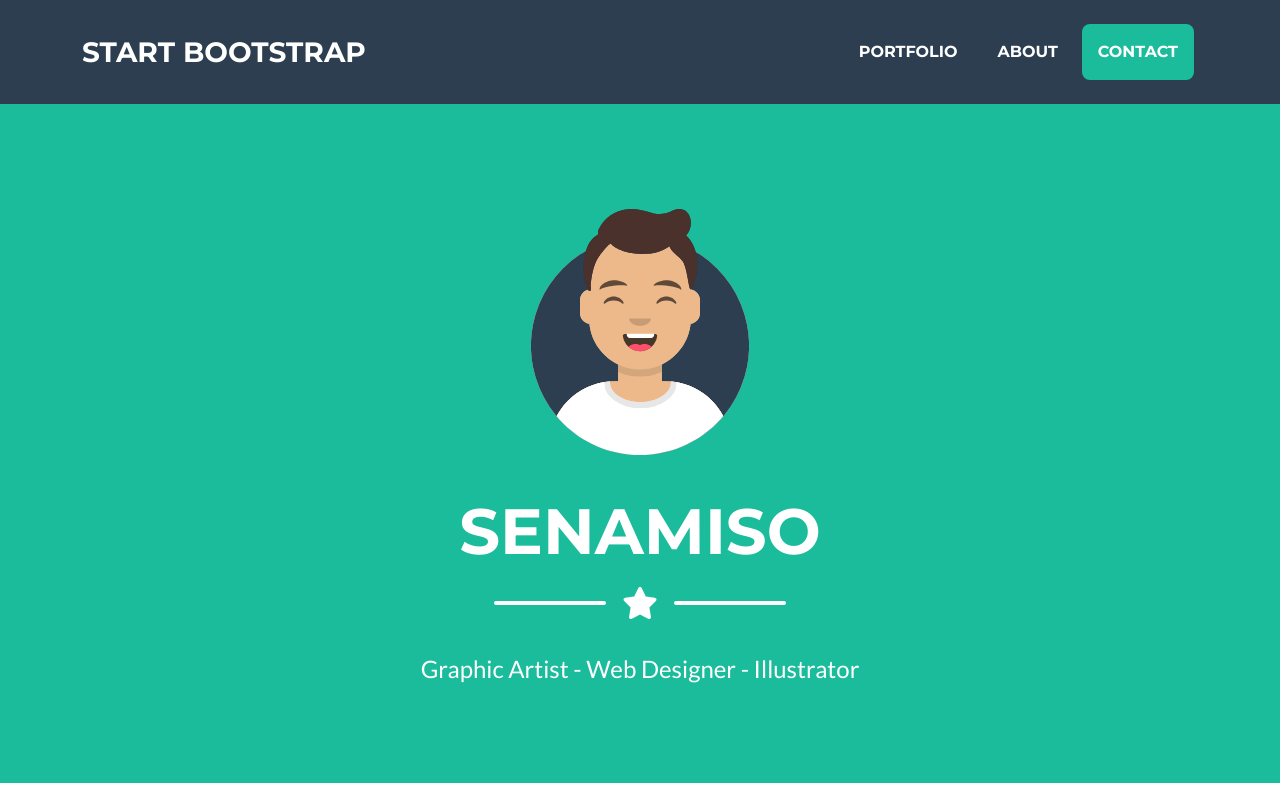
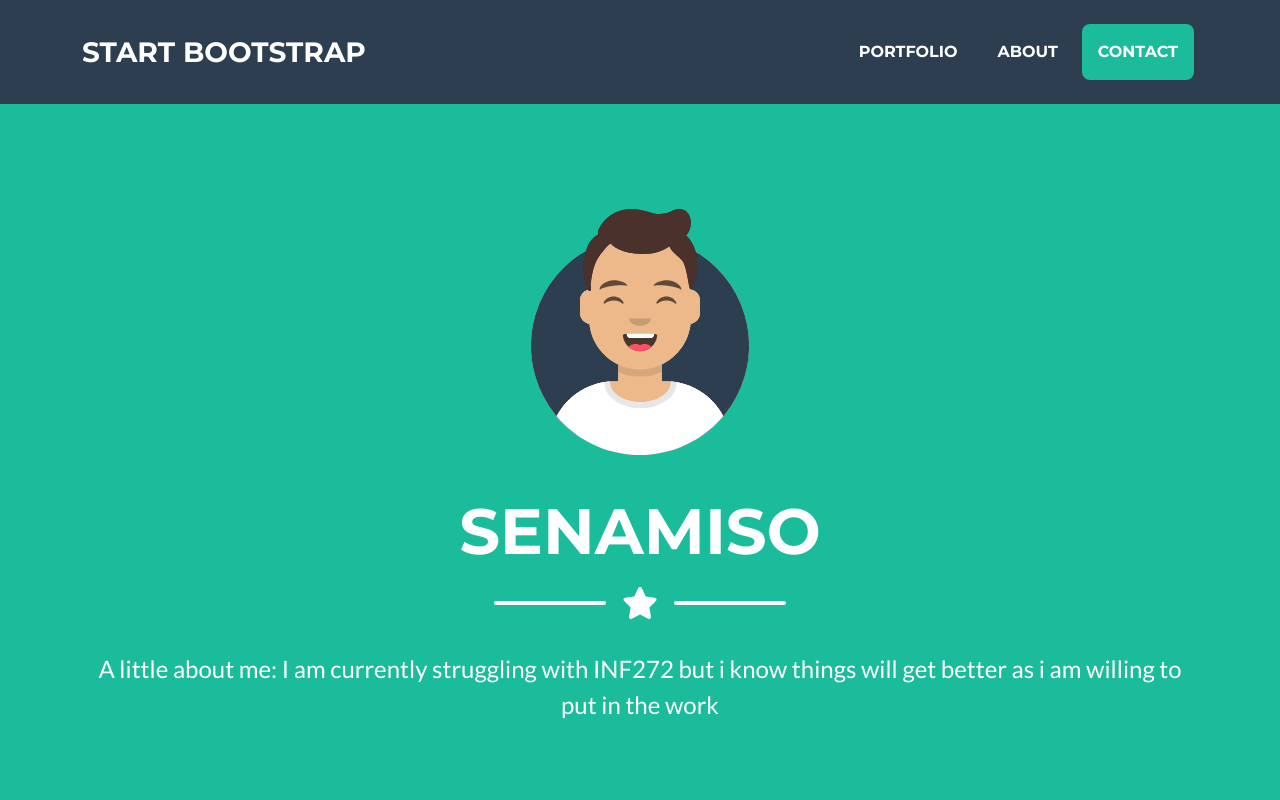
Before and after one commit to u21562246/u21562246.github.io, a plain HTML site: page index.html in a window 1280 px wide. Shown: the top 800 px of the page. Drawn offline with nearby package versions, Linux system fonts and the light colour scheme.

Commit message:
Update index.html

```diff
--- a/index.html
+++ b/index.html
@@ -48,7 +48,7 @@
                     <div class="divider-custom-line"></div>
                 </div>
                 <!-- Masthead Subheading-->
-                <p class="masthead-subheading font-weight-light mb-0">Graphic Artist - Web Designer - Illustrator</p>
+                <p class="masthead-subheading font-weight-light mb-0"> A little about me: I am currently struggling with INF272 but i know things will get better as i am willing to put in the work</p>
             </div>
         </header>
         <!-- Portfolio Section-->
```
